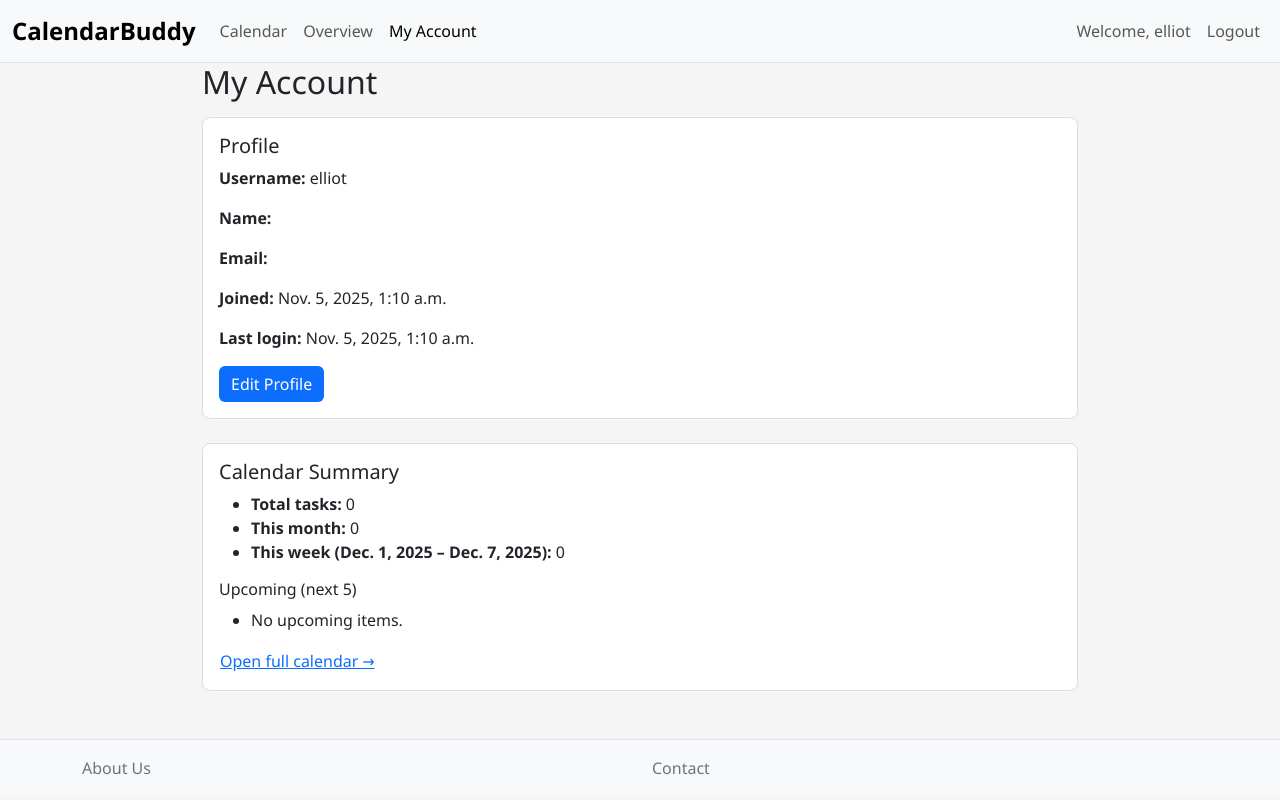
After one commit to mustardcheese/CalendarBuddy, a Django app: page /account/ in a window 1280 px wide. The commit adds this page. Run offline with Django 5.2, Linux system fonts and the light colour scheme; a user stored in the database is signed in; data comes from the database, SQL or seed files in the repository; both versions use the stored data as it was after the commit.

Commit message:
Account dashboard + overview redirects + navbar

```diff
--- /dev/null
+++ b/home/templates/home/account_dashboard.html
@@ -0,0 +1,38 @@
+{% extends "home/base.html" %}
+{% block content %}
+<div class="container" style="max-width: 900px;">
+    <h2 class="mb-3">My Account</h2>
+
+    <div class="card mb-4">
+        <div class="card-body">
+            <h5 class="card-title">Profile</h5>
+            <p><strong>Username:</strong> {{ user_obj.username }}</p>
+            <p><strong>Name:</strong> {{ user_obj.first_name }} {{ user_obj.last_name }}</p>
+            <p><strong>Email:</strong> {{ user_obj.email }}</p>
+            <p><strong>Joined:</strong> {{ user_obj.date_joined }}</p>
+            <p><strong>Last login:</strong> {{ user_obj.last_login }}</p>
+            <a class="btn btn-primary" href="{% url 'account_edit' %}">Edit Profile</a>
+        </div>
+    </div>
+
+    <div class="card mb-4">
+        <div class="card-body">
+            <h5 class="card-title">Calendar Summary</h5>
+            <ul class="mb-3">
+                <li><strong>Total tasks:</strong> {{ total_tasks }}</li>
+                <li><strong>This month:</strong> {{ this_month }}</li>
+                <li><strong>This week ({{ start_week }} – {{ end_week }}):</strong> {{ weekly_count }}</li>
+            </ul>
+            <h6>Upcoming (next 5)</h6>
+            <ul>
+                {% for t in upcoming %}
+                <li><strong>{{ t.date }}</strong> — {{ t.title }}{% if t.location %} ({{ t.location }}){% endif %}</li>
+                {% empty %}
+                <li>No upcoming items.</li>
+                {% endfor %}
+            </ul>
+            <a class="btn btn-link p-0" href="{% url 'calendar_app:calendar_view' %}">Open full calendar →</a>
+        </div>
+    </div>
+</div>
+{% endblock %}
--- a/home/templates/home/base.html
+++ b/home/templates/home/base.html
@@ -1,5 +1,6 @@
 <!DOCTYPE html>
 <html lang="en">
+
 <head>
     <meta charset="UTF-8">
     <meta name="viewport" content="width=device-width, initial-scale=1.0">
@@ -14,6 +15,7 @@
 
     {% block extra_css %}{% endblock %}
 </head>
+
 <body>
     <!-- Navigation Bar -->
     <!-- Navigation Bar -->
@@ -27,13 +29,20 @@
                 <ul class="navbar-nav me-auto">
                     {% if user.is_authenticated %}
                     <li class="nav-item">
-                    <a class="nav-link" href="{% url 'calendar_app:calendar_view' %}">Calendar</a>
+                        <a class="nav-link {% if request.resolver_match.url_name == 'calendar_view' %}active{% endif %}"
+                            href="{% url 'calendar_app:calendar_view' %}">Calendar</a>
                     </li>
                     <li class="nav-item">
-                    <a class="nav-link" href="{% url 'calendar_app:user_page' %}">Overview</a>
+                        <a class="nav-link {% if request.resolver_match.url_name == 'user_page' %}active{% endif %}"
+                            href="{% url 'calendar_app:user_page' %}">Overview</a>
+                    </li>
+                    <li class="nav-item">
+                        <a class="nav-link {% if request.resolver_match.url_name == 'account_dashboard' %}active{% endif %}"
+                            href="{% url 'account_dashboard' %}">My Account</a>
                     </li>
                     {% endif %}
                 </ul>
+
                 <ul class="navbar-nav">
                     {% if user.is_authenticated %}
                     <li class="nav-item">
@@ -79,4 +88,5 @@
 
     {% block extra_js %}{% endblock %}
 </body>
+
 </html>
--- a/home/urls.py
+++ b/home/urls.py
@@ -1,9 +1,13 @@
-from django.urls import path
+from django.urls import path, include
 from . import views
 
 urlpatterns = [
-    path('', views.index, name='home'),
-    path('signup/', views.signup_view, name='signup'),
-    path('login/', views.login_view, name='login'),
-    path('logout/', views.logout_view, name='logout'),
+    path("", views.index, name="home"),
+    path("signup/", views.signup_view, name="signup"),
+    path("login/", views.login_view, name="login"),
+    path("logout/", views.logout_view, name="logout"),
+    path("account/", views.account_dashboard, name="account_dashboard"),
+    path("account/edit/", views.account_edit, name="account_edit"),
+    path("account/export.json", views.account_export_json, name="account_export_json"),
+    path("accounts/", include("django.contrib.auth.urls")),
 ]
--- a/home/views.py
+++ b/home/views.py
@@ -3,45 +3,126 @@ from django.contrib.auth import login, authenticate, logout
 from django.contrib.auth.forms import UserCreationForm, AuthenticationForm
 from django.contrib.auth.decorators import login_required
 from django.contrib import messages
+from django.http import JsonResponse
+from django.utils import timezone
+from datetime import timedelta
+from calendar_app.models import Task
+from .forms import UserUpdateForm
+
 
 def index(request):
     """Landing page view"""
-    return render(request, 'home/index.html')
+    return render(request, "home/index.html")
+
 
 def signup_view(request):
     """User signup view"""
-    if request.method == 'POST':
+    if request.method == "POST":
         form = UserCreationForm(request.POST)
         if form.is_valid():
             user = form.save()
-            username = form.cleaned_data.get('username')
-            messages.success(request, f'Account created successfully for {username}!')
+            username = form.cleaned_data.get("username")
+            messages.success(request, f"Account created successfully for {username}!")
             login(request, user)
-            return redirect('home')
+            return redirect("home")
     else:
         form = UserCreationForm()
-    return render(request, 'home/signup.html', {'form': form})
+    return render(request, "home/signup.html", {"form": form})
+
 
 def login_view(request):
     """User login view"""
-    if request.method == 'POST':
+    if request.method == "POST":
         form = AuthenticationForm(request, data=request.POST)
         if form.is_valid():
-            username = form.cleaned_data.get('username')
-            password = form.cleaned_data.get('password')
+            username = form.cleaned_data.get("username")
+            password = form.cleaned_data.get("password")
             user = authenticate(username=username, password=password)
             if user is not None:
                 login(request, user)
-                messages.success(request, f'Welcome back, {username}!')
-                return redirect('home')
+                messages.success(request, f"Welcome back, {username}!")
+                return redirect("home")
         else:
-            messages.error(request, 'Invalid username or password.')
+            messages.error(request, "Invalid username or password.")
     else:
         form = AuthenticationForm()
-    return render(request, 'home/login.html', {'form': form})
+    return render(request, "home/login.html", {"form": form})
+
 
 def logout_view(request):
     """User logout view"""
     logout(request)
-    messages.success(request, 'You have been logged out successfully.')
-    return redirect('home')
+    messages.success(request, "You have been logged out successfully.")
+    return redirect("home")
+
+
+@login_required
+def account_dashboard(request):
+    user = request.user
+    today = timezone.now().date()
+
+    tasks_qs = Task.objects.filter(user=user).order_by("date", "created_at")
+    upcoming = tasks_qs.filter(date__gte=today)[:5]
+    total_tasks = tasks_qs.count()
+    this_month = tasks_qs.filter(date__month=today.month, date__year=today.year).count()
+
+    # Simple “next week” window
+    start_week = today - timedelta(days=today.weekday())
+    end_week = start_week + timedelta(days=6)
+    weekly = tasks_qs.filter(date__range=[start_week, end_week])
+
+    context = {
+        "user_obj": user,
+        "total_tasks": total_tasks,
+        "this_month": this_month,
+        "weekly_count": weekly.count(),
+        "upcoming": upcoming,
+        "start_week": start_week,
+        "end_week": end_week,
+    }
+    return render(request, "home/account_dashboard.html", context)
+
+
+@login_required
+def account_edit(request):
+    if request.method == "POST":
+        form = UserUpdateForm(request.POST, instance=request.user)
+        if form.is_valid():
+            form.save()
+            messages.success(request, "Profile updated.")
+            return redirect("account_dashboard")
+    else:
+        form = UserUpdateForm(instance=request.user)
+    return render(request, "home/account_edit.html", {"form": form})
+
+
+@login_required
+def account_export_json(request):
+    """Export ALL user-specific data (profile + tasks) as JSON."""
+    user = request.user
+    tasks = list(
+        Task.objects.filter(user=user)
+        .order_by("date", "created_at")
+        .values(
+            "id",
+            "title",
+            "description",
+            "date",
+            "location",
+            "color",
+            "category",
+            "created_at",
+        )
+    )
+    data = {
+        "user": {
+            "username": user.username,
+            "first_name": user.first_name,
+            "last_name": user.last_name,
+            "email": user.email,
+            "date_joined": user.date_joined,
+            "last_login": user.last_login,
+        },
+        "tasks": tasks,
+    }
+    return JsonResponse(data, safe=True)
```
Also changed, not shown: home/forms.py (added, +12 -0 lines), home/templates/home/account_edit.html (added, +14 -0 lines), db.sqlite3. Lines whose indentation alone changed are shown as unchanged.
